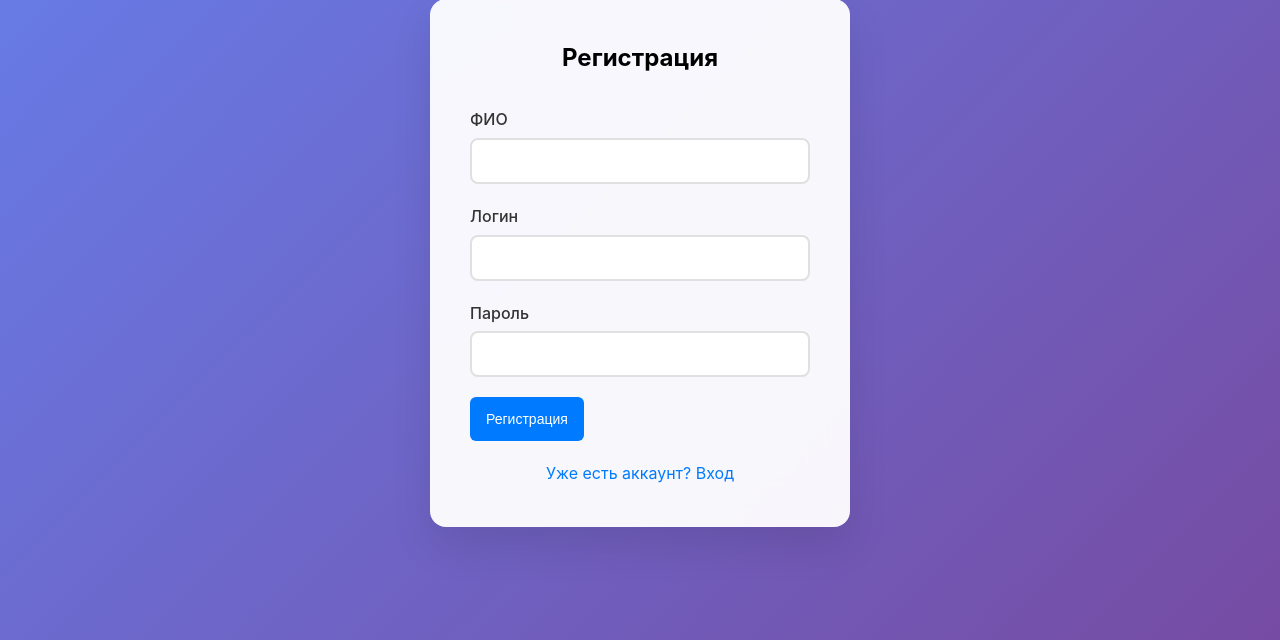
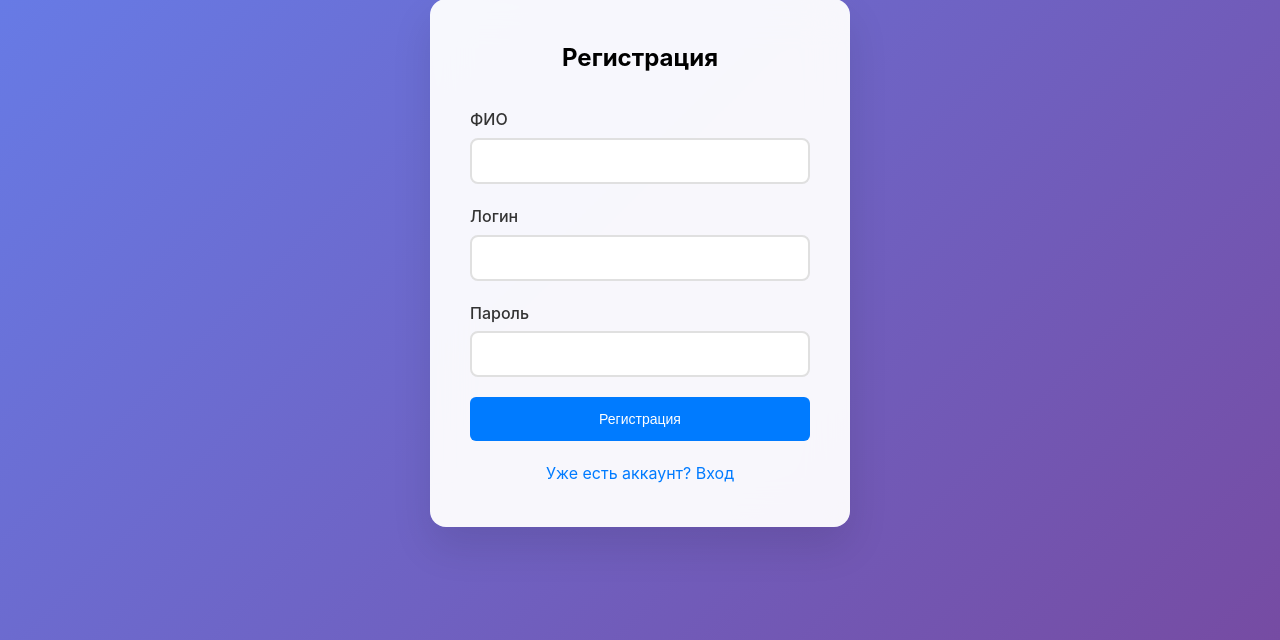
Before and after one commit to Kyssrv/vacation-planner, a Flask app: page /register in a window 1280 px wide. Shown: the part 141-781 px from the top of the page. Run offline with Flask 3, Linux system fonts and the light colour scheme.

Commit message:
Fix style

```diff
--- a/templates/register.html
+++ b/templates/register.html
@@ -2,7 +2,7 @@
 {% block content %}
 <div class="auth-container">
     <h2 class="form-h2">Регистрация</h2>
-    <form method="POST" autocomplete="on">
+    <form method="POST" autocomplete="on" class="form">
         {{ form.hidden_tag() }}
         <div class="form-group">
             {{ form.full_name.label(class="form-label") }}
```
